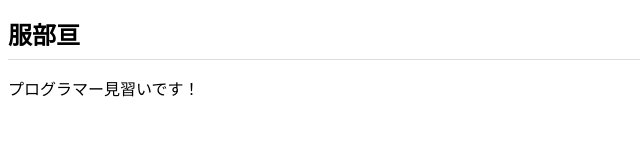
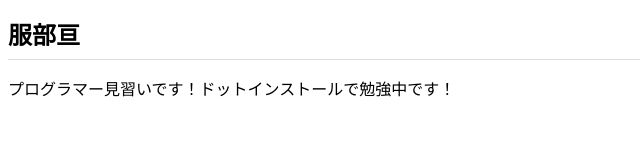
Before and after one commit to Wataru-Hattori/Wataru-Hattori.github.io, a plain HTML site: page index.html in a window 1280 px wide. Shown: the whole page, without its empty margins (0-640 px from the left). Drawn offline with Linux system fonts and the light colour scheme.

Commit message:
Add files via upload

```diff
--- a/index.html
+++ b/index.html
@@ -7,6 +7,6 @@
 </head>
 <body>
   <h1>服部亘</h1>
-  <p>プログラマー見習いです！</p>
+  <p>プログラマー見習いです！ドットインストールで勉強中です！</p>
 </body>
 </html>
```
